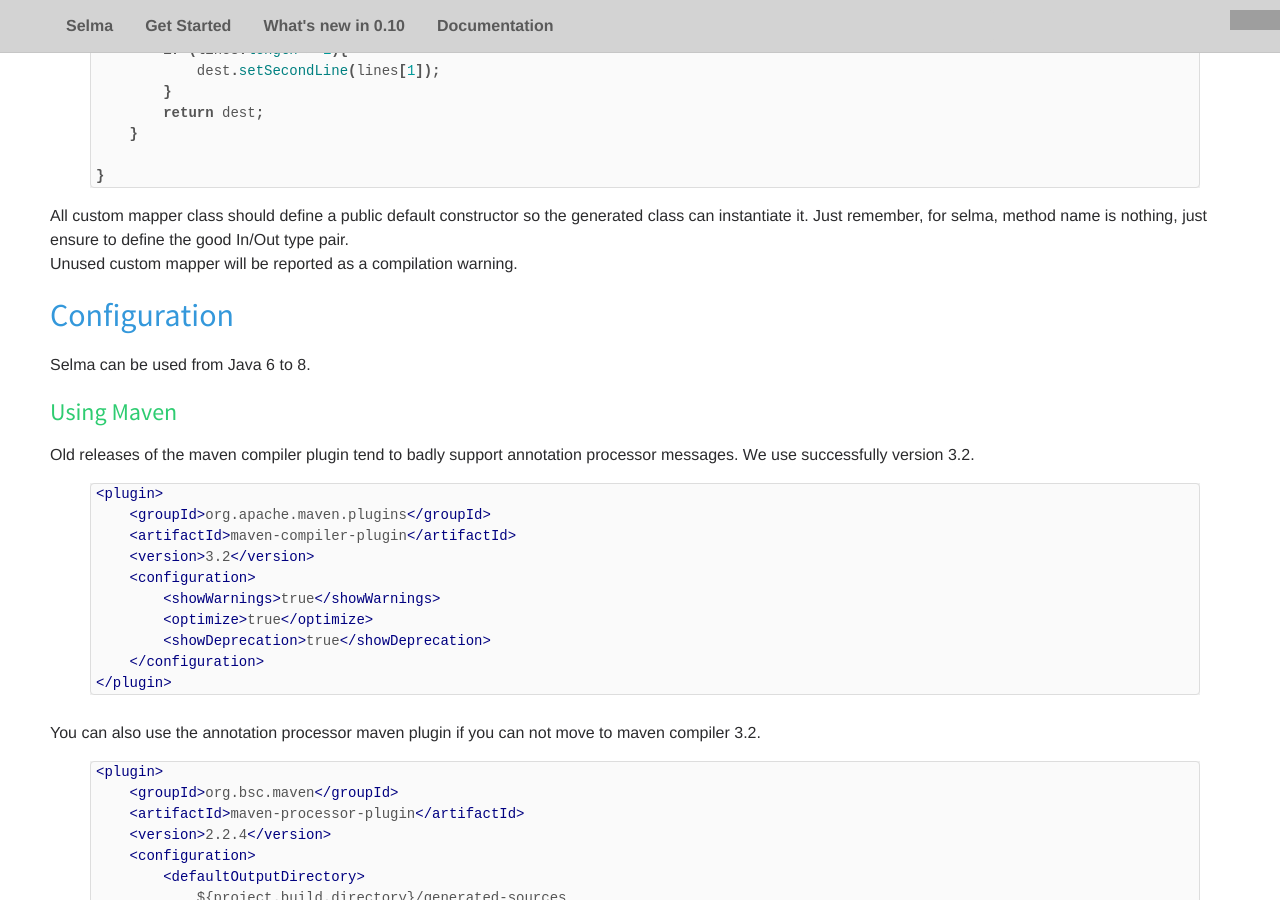
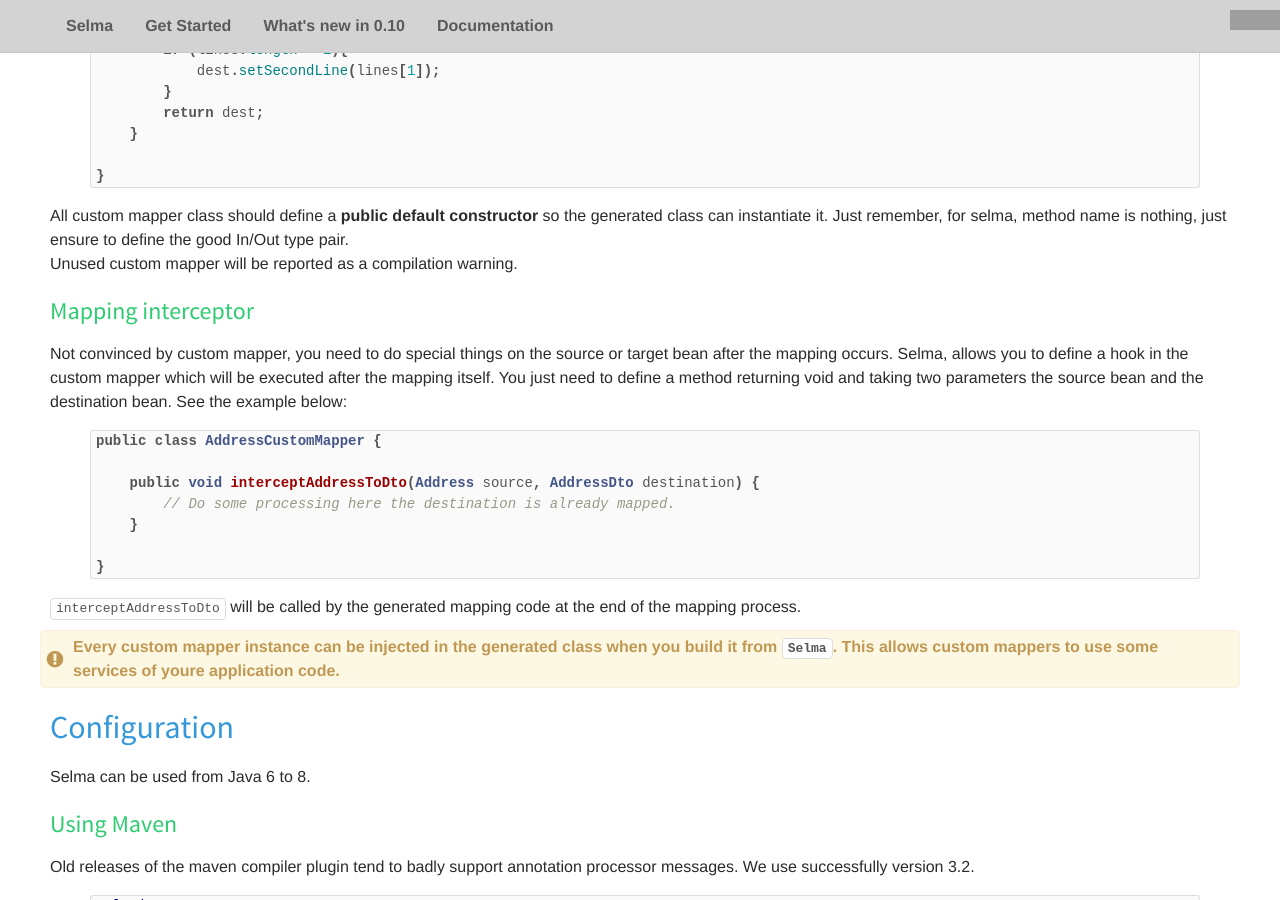
Before and after one commit to slemesle/selma, a Jekyll site: the page built from selma.html, in a window 1280 px wide and 900 px high, scrolled down 12598 px. Built offline with Jekyll 4.4.1, drawn with Linux system fonts in a browser that asks for light colours; nearby versions of some CDN libraries; comment, search, counter and statistics services are not loaded; grey boxes are pictures that could not be loaded.

Commit message:
Add custom mapper to documentation

```diff
--- a/selma.html
+++ b/selma.html
@@ -1099,11 +1099,41 @@ public class AddressCustomMapper {
 {% endhighlight %}
             </div>
             <p class="pad-left">
-                All custom mapper class should define a public default constructor so the generated class can
+                All custom mapper class should define a <b>public default constructor</b> so the generated class can
                 instantiate it. Just remember, for selma, method name is nothing, just ensure to define the good In/Out
                 type pair.<br/>
                 Unused custom mapper will be reported as a compilation warning.
             </p>
+
+            <h3 class="green pad-left pad-top">Mapping interceptor</h3>
+
+            <p class="pad-left">
+                Not convinced by custom mapper, you need to do special things on the source or target bean after the
+                mapping occurs. Selma, allows you to define a hook in the custom mapper which will be executed after the
+                mapping itself. You just need to define a method returning void and taking two parameters the source
+                bean and the destination bean. See the example below:
+            </p>
+            <div class="block pad-left">
+{% highlight java %}
+public class AddressCustomMapper {
+
+    public void interceptAddressToDto(Address source, AddressDto destination) {
+        // Do some processing here the destination is already mapped.
+    }
+
+}
+
+{% endhighlight %}
+            </div>
+            <p class="pad-left">
+                <code>interceptAddressToDto</code> will be called by the generated mapping code at the end of the
+                mapping process.
+            </p>
+            <p class="pad-left alert message ">
+                Every custom mapper instance can be injected in the generated class when you build it from
+                <code>Selma</code>. This allows custom mappers to use some services of youre application code.
+            </p>
+
 
             <h2 id="configuration" class="blue pad-left pad-top">Configuration</h2>
 
```
